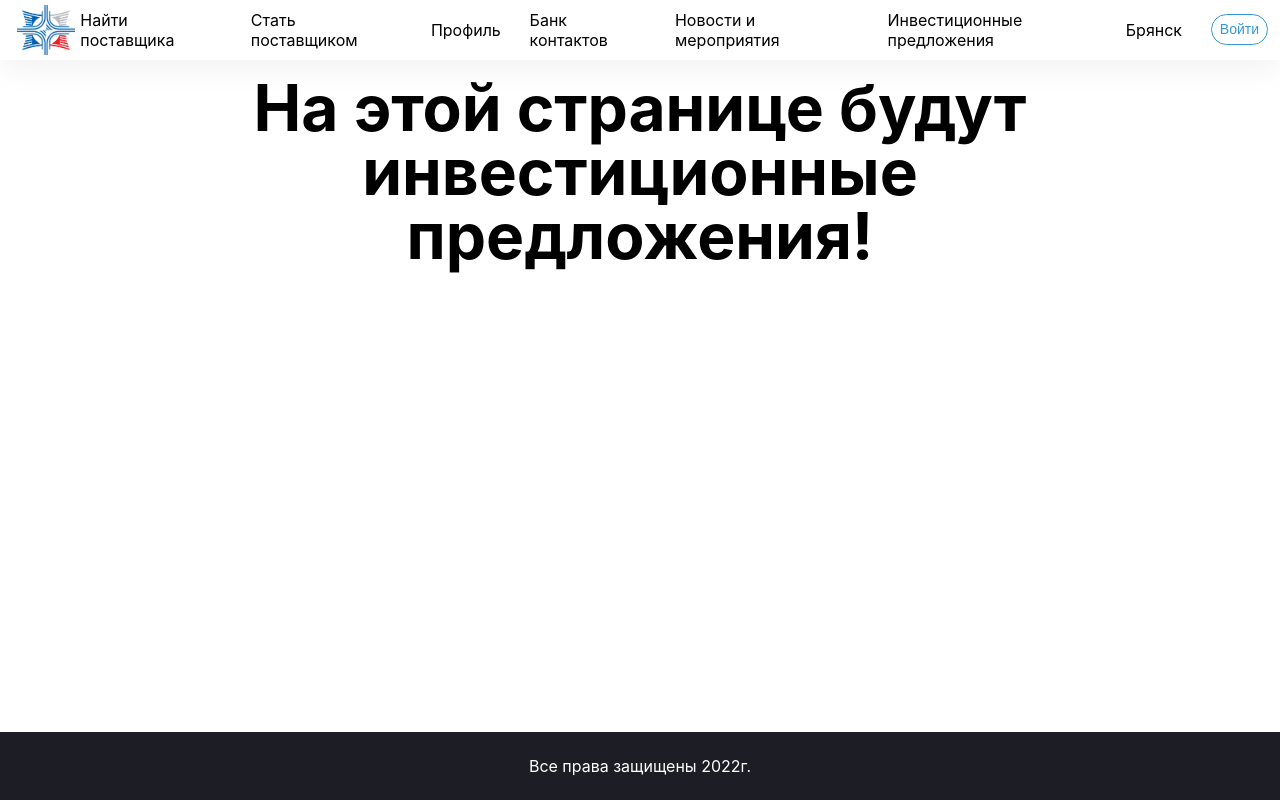
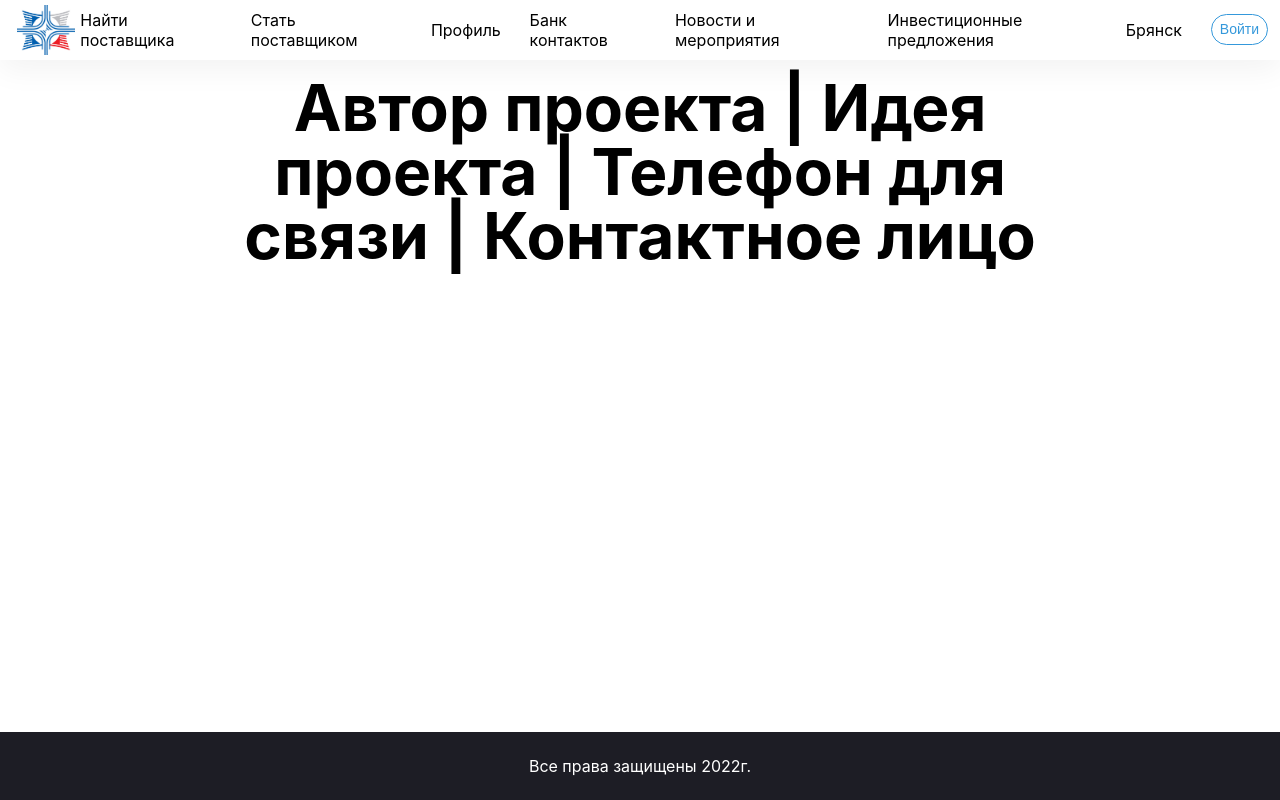
Before and after one commit to l0stvayne111/university-next, a Next.js app: page /investments in a window 1280 px wide. Built offline with nearby package versions, Linux system fonts and the light colour scheme.

Commit message:
Инвест

```diff
--- a/src/pages/investments/index.tsx
+++ b/src/pages/investments/index.tsx
@@ -15,7 +15,7 @@ const Investments = () => {
                             initial={`initial`}
                             animate={`animate`}
                         >
-                            На этой странице будут инвестиционные предложения!
+                            Автор проекта | Идея проекта | Телефон для связи | Контактное лицо
                         </motion.h1>
 
 
```
